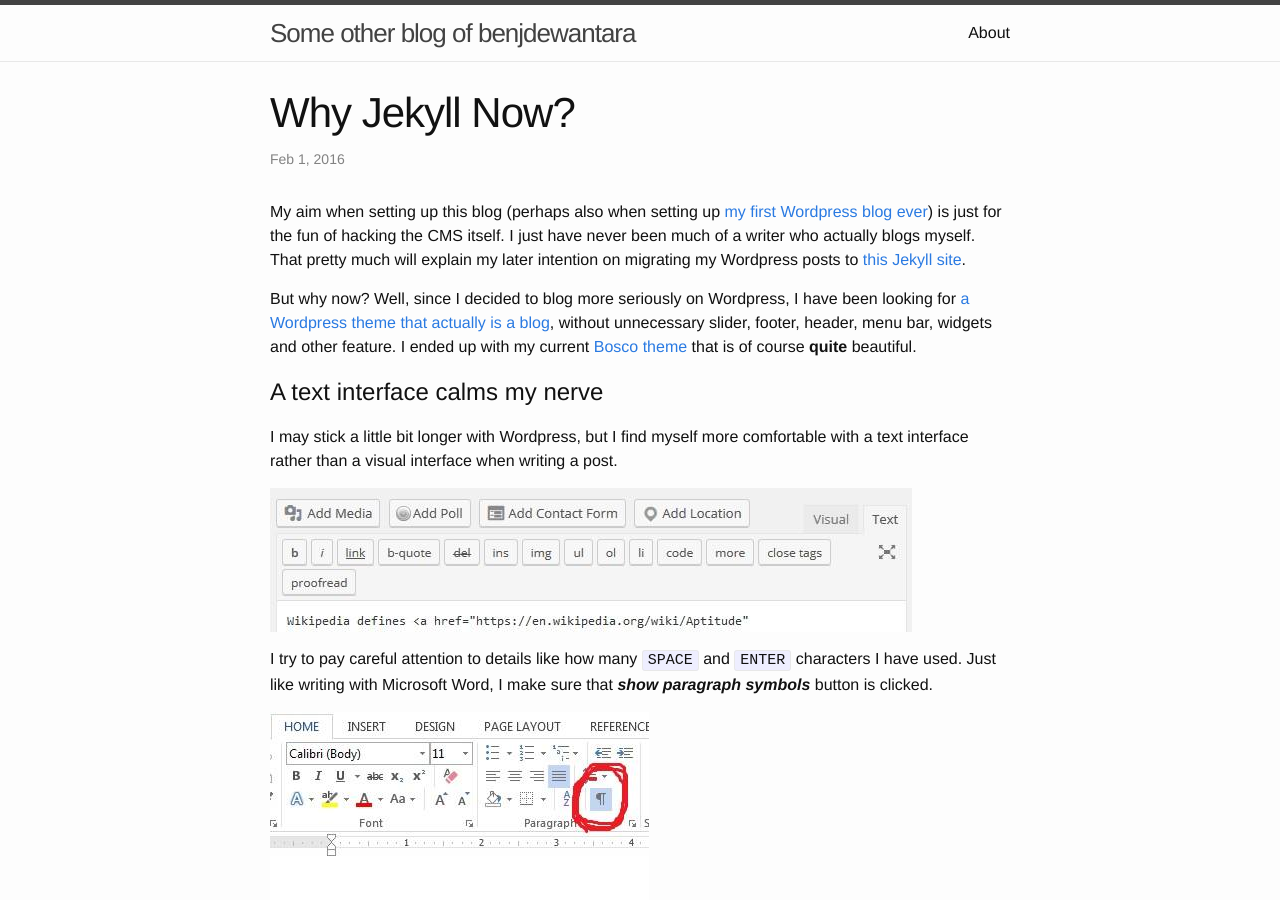
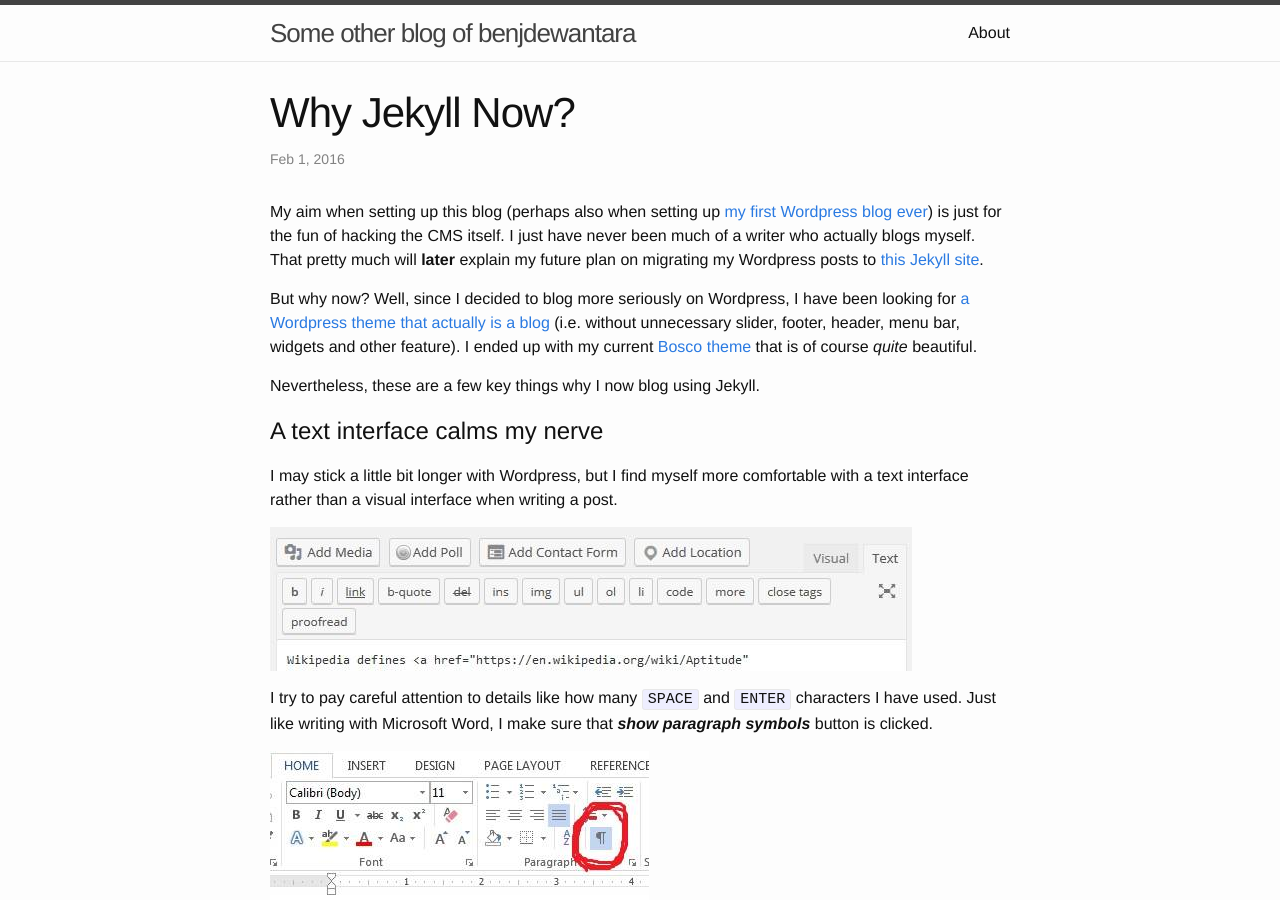
Before and after one commit to benjdewantara/benjdewantara.github.io, a Jekyll site: the page built from _posts/2016-02-01-why-jekyll-now.md, in a window 1280 px wide and 900 px high. Built offline with Jekyll 4.4.1, drawn with Linux system fonts in a browser that asks for light colours; formulas are drawn with MathJax 3; comment, search, counter and statistics services are not loaded.

Commit message:
Fixed a few grammatical errors ;)

```diff
--- a/_posts/2016-02-01-why-jekyll-now.md
+++ b/_posts/2016-02-01-why-jekyll-now.md
@@ -6,9 +6,11 @@
 disqus_identifier: 28e2103e-c8f1-11e5-9045-080027047769
 ---
 
-My aim when setting up this blog (perhaps also when setting up [my first Wordpress blog ever](http://benjdewantara.wordpress.com)) is just for the fun of hacking the CMS itself. I just have never been much of a writer who actually blogs myself. That pretty much will explain my later intention on migrating my Wordpress posts to [this Jekyll site]({{ site.url }}).
+My aim when setting up this blog (perhaps also when setting up [my first Wordpress blog ever](http://benjdewantara.wordpress.com)) is just for the fun of hacking the CMS itself. I just have never been much of a writer who actually blogs myself. That pretty much will **later** explain my future plan on migrating my Wordpress posts to [this Jekyll site]({{ site.url }}).
 
-But why now? Well, since I decided to blog more seriously on Wordpress, I have been looking for [a Wordpress theme that actually is a blog](https://wordpress.org/themes/search/blog), without unnecessary slider, footer, header, menu bar, widgets and other feature. I ended up with my current [Bosco theme](https://boscodemo.wordpress.com) that is of course **quite** beautiful.
+But why now? Well, since I decided to blog more seriously on Wordpress, I have been looking for [a Wordpress theme that actually is a blog](https://wordpress.org/themes/search/blog) (i.e. without unnecessary slider, footer, header, menu bar, widgets and other feature). I ended up with my current [Bosco theme](https://boscodemo.wordpress.com) that is of course *quite* beautiful.
+
+Nevertheless, these are a few key things why I now blog using Jekyll.
 
 A text interface calms my nerve
 ===============================
```
